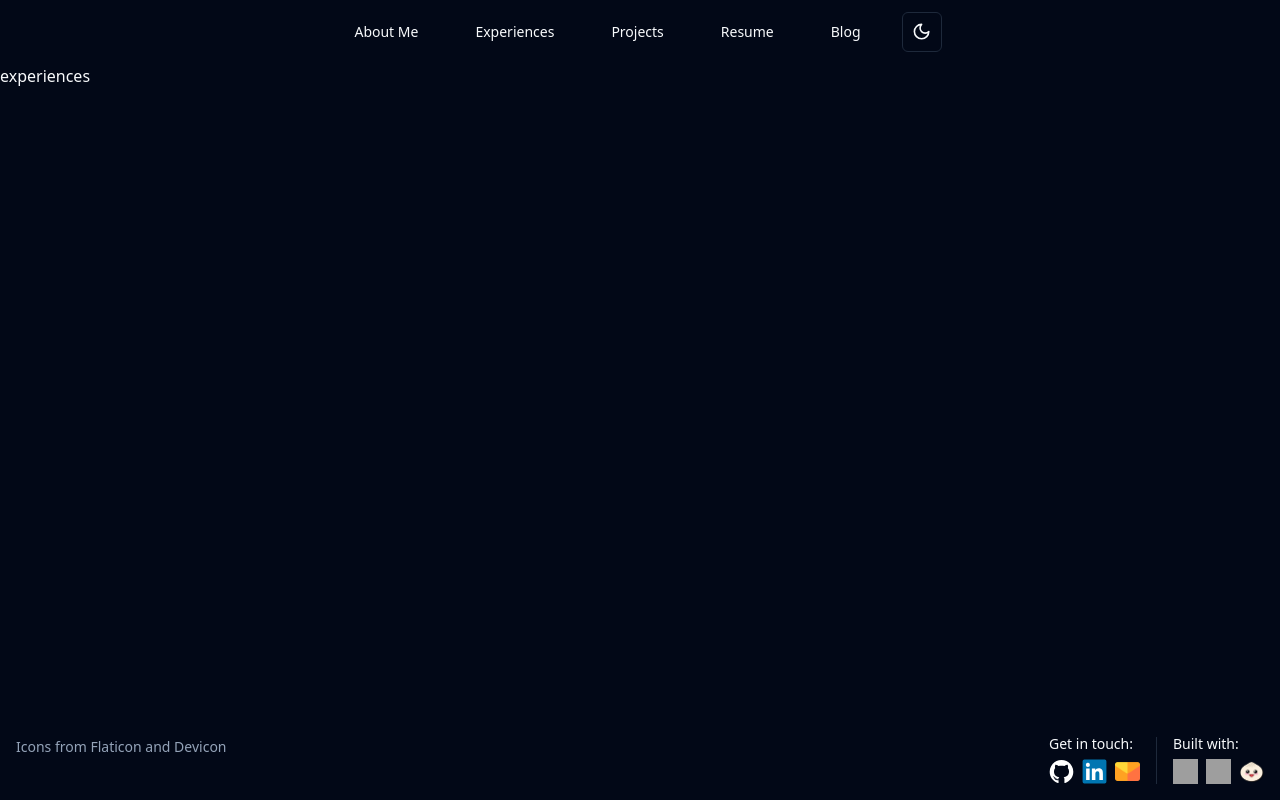
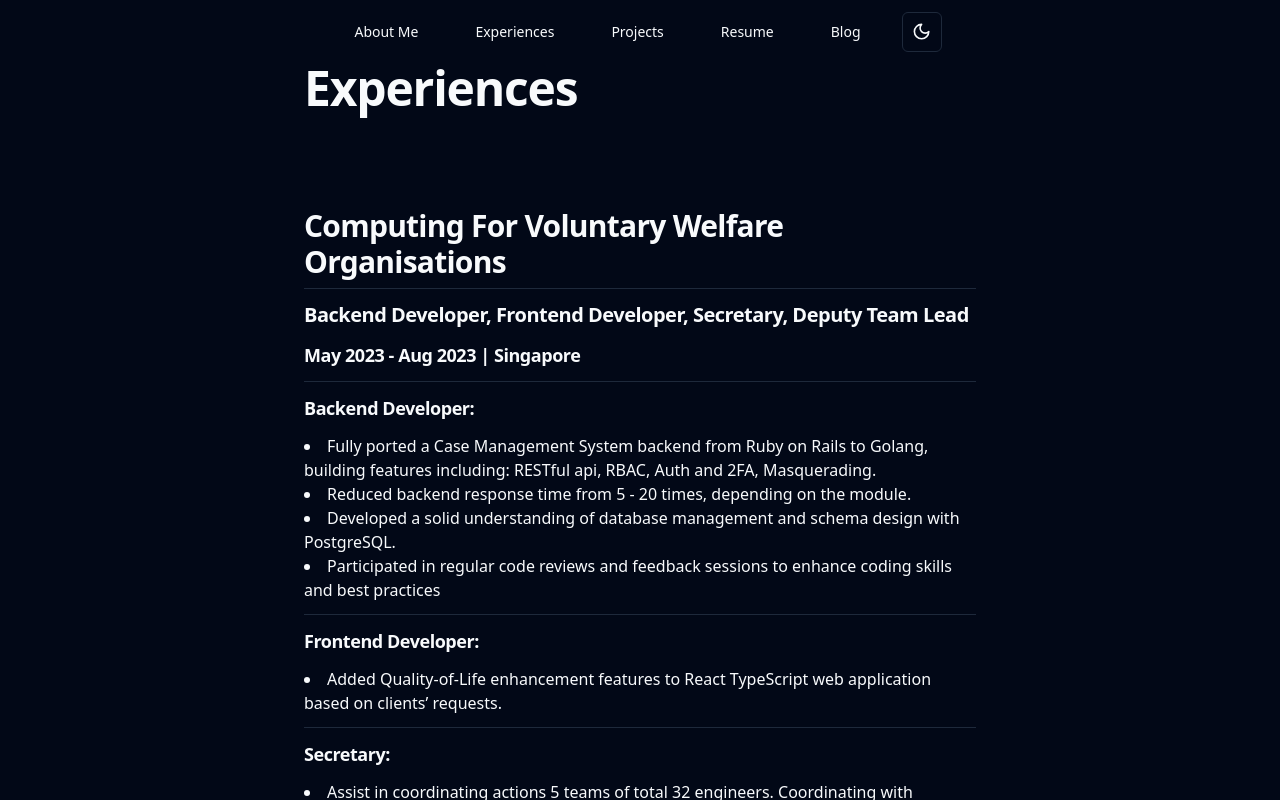
Before and after one commit to wxiaoyun/portfolio-old, a React (Vite) app: page /aboutme in a window 1280 px wide. Both pictures are taken after a click on the button "Experiences". Shown: the top 800 px of the page. Built offline with nearby package versions, Linux system fonts and the light colour scheme; grey boxes are pictures that could not be loaded.

Commit message:
experience tab

```diff
--- a/package.json
+++ b/package.json
@@ -16,6 +16,7 @@
     "@radix-ui/react-avatar": "^1.0.3",
     "@radix-ui/react-dropdown-menu": "^2.0.5",
     "@radix-ui/react-navigation-menu": "^1.1.3",
+    "@radix-ui/react-scroll-area": "^1.0.4",
     "@radix-ui/react-separator": "^1.0.3",
     "@radix-ui/react-slot": "^1.0.2",
     "class-variance-authority": "^0.7.0",
--- /dev/null
+++ b/src/components/ui/scroll-area.tsx
@@ -0,0 +1,46 @@
+import * as React from "react"
+import * as ScrollAreaPrimitive from "@radix-ui/react-scroll-area"
+
+import { cn } from "@/lib/utils"
+
+const ScrollArea = React.forwardRef<
+  React.ElementRef<typeof ScrollAreaPrimitive.Root>,
+  React.ComponentPropsWithoutRef<typeof ScrollAreaPrimitive.Root>
+>(({ className, children, ...props }, ref) => (
+  <ScrollAreaPrimitive.Root
+    ref={ref}
+    className={cn("relative overflow-hidden", className)}
+    {...props}
+  >
+    <ScrollAreaPrimitive.Viewport className="h-full w-full rounded-[inherit]">
+      {children}
+    </ScrollAreaPrimitive.Viewport>
+    <ScrollBar />
+    <ScrollAreaPrimitive.Corner />
+  </ScrollAreaPrimitive.Root>
+))
+ScrollArea.displayName = ScrollAreaPrimitive.Root.displayName
+
+const ScrollBar = React.forwardRef<
+  React.ElementRef<typeof ScrollAreaPrimitive.ScrollAreaScrollbar>,
+  React.ComponentPropsWithoutRef<typeof ScrollAreaPrimitive.ScrollAreaScrollbar>
+>(({ className, orientation = "vertical", ...props }, ref) => (
+  <ScrollAreaPrimitive.ScrollAreaScrollbar
+    ref={ref}
+    orientation={orientation}
+    className={cn(
+      "flex touch-none select-none transition-colors",
+      orientation === "vertical" &&
+        "h-full w-2.5 border-l border-l-transparent p-[1px]",
+      orientation === "horizontal" &&
+        "h-2.5 border-t border-t-transparent p-[1px]",
+      className
+    )}
+    {...props}
+  >
+    <ScrollAreaPrimitive.ScrollAreaThumb className="relative flex-1 rounded-full bg-border" />
+  </ScrollAreaPrimitive.ScrollAreaScrollbar>
+))
+ScrollBar.displayName = ScrollAreaPrimitive.ScrollAreaScrollbar.displayName
+
+export { ScrollArea, ScrollBar }
--- /dev/null
+++ b/src/lib/variants.ts
@@ -0,0 +1,17 @@
+import { Variants } from "framer-motion";
+
+export const fadeSlideInVariants: Variants = {
+	offscreen: {
+		y: 300,
+		opacity: 0,
+	},
+	onscreen: {
+		y: 0,
+		opacity: 1,
+		transition: {
+			type: "spring",
+			bounce: 0.1,
+			duration: 1.2,
+		},
+	},
+};
--- a/src/modules/aboutme/page/aboutme.tsx
+++ b/src/modules/aboutme/page/aboutme.tsx
@@ -1,25 +1,10 @@
 import React from "react";
-import { motion, Variants } from "framer-motion";
+import { motion } from "framer-motion";
 
 import { Avatar, AvatarFallback, AvatarImage } from "@/components/ui/avatar";
 import { Separator } from "@/components/ui/separator";
+import { fadeSlideInVariants } from "@/lib/variants";
 import { ToolMatrix } from "..";
-
-const sectionVariants: Variants = {
-	offscreen: {
-		y: 300,
-		opacity: 0,
-	},
-	onscreen: {
-		y: 0,
-		opacity: 1,
-		transition: {
-			type: "spring",
-			bounce: 0.1,
-			duration: 1.2,
-		},
-	},
-};
 
 export const AboutMe: React.FC = () => {
 	return (
@@ -63,7 +48,10 @@ export const AboutMe: React.FC = () => {
 				whileInView="onscreen"
 				viewport={{ once: true, amount: 0.8 }}
 			>
-				<motion.div variants={sectionVariants} className="flex flex-col gap-3">
+				<motion.div
+					variants={fadeSlideInVariants}
+					className="flex flex-col gap-3"
+				>
 					<div className="text-lg font-semibold w-full">
 						Tools and Technologies that I use
 					</div>
@@ -85,7 +73,7 @@ export const AboutMe: React.FC = () => {
 				viewport={{ once: true, amount: 0.8 }}
 			>
 				<motion.div
-					variants={sectionVariants}
+					variants={fadeSlideInVariants}
 					className="flex flex-col gap-3 items-start"
 				>
 					<div className="text-lg font-semibold">Personal Hobbies</div>
--- /dev/null
+++ b/src/modules/experience/components/cvwo.tsx
@@ -0,0 +1,114 @@
+import React from "react";
+
+import { motion } from "framer-motion";
+import { fadeSlideInVariants } from "@/lib/variants";
+import { Separator } from "@/components/ui/separator";
+
+export const Cvwo: React.FC = () => {
+	return (
+		<motion.div
+			className="max-w-2xl w-full"
+			initial="offscreen"
+			whileInView="onscreen"
+			viewport={{ once: true, amount: 0.8 }}
+		>
+			<motion.div
+				variants={fadeSlideInVariants}
+				className="flex flex-col gap-3 items-start"
+			>
+				<h2 className="scroll-m-20 border-b pb-2 text-3xl font-semibold tracking-tight transition-colors first:mt-0">
+					Computing For Voluntary Welfare Organisations
+				</h2>
+
+				<h3 className="scroll-m-20 text-xl font-semibold tracking-tight">
+					Backend Developer, Frontend Developer, Secretary, Deputy Team Lead
+				</h3>
+
+				<h4 className="scroll-m-20 text-lg font-semibold tracking-tight">
+					May 2023 - Aug 2023 | Singapore
+				</h4>
+
+				<Separator orientation="horizontal" className="max-w-2xl" />
+
+				<h4 className="scroll-m-20 text-lg font-semibold tracking-tight">
+					Backend Developer:
+				</h4>
+
+				<ul>
+					<li className="list-disc list-inside">
+						<p className="inline">
+							Fully ported a Case Management System backend from Ruby on Rails
+							to Golang, building features including: RESTful api, RBAC, Auth
+							and 2FA, Masquerading.
+						</p>
+					</li>
+					<li className="list-disc list-inside">
+						<p className="inline">
+							Reduced backend response time from 5 - 20 times, depending on the
+							module.
+						</p>
+					</li>
+					<li className="list-disc list-inside">
+						<p className="inline">
+							Developed a solid understanding of database management and schema
+							design with PostgreSQL.
+						</p>
+					</li>
+					<li className="list-disc list-inside">
+						<p className="inline">
+							Participated in regular code reviews and feedback sessions to
+							enhance coding skills and best practices
+						</p>
+					</li>
+				</ul>
+
+				<Separator orientation="horizontal" className="max-w-2xl" />
+
+				<h4 className="scroll-m-20 text-lg font-semibold tracking-tight">
+					Frontend Developer:
+				</h4>
+
+				<ul>
+					<li className="list-disc list-inside">
+						<p className="inline">
+							Added Quality-of-Life enhancement features to React TypeScript web
+							application based on clients’ requests.
+						</p>
+					</li>
+				</ul>
+
+				<Separator orientation="horizontal" className="max-w-2xl" />
+
+				<h4 className="scroll-m-20 text-lg font-semibold tracking-tight">
+					Secretary:
+				</h4>
+
+				<ul>
+					<li className="list-disc list-inside">
+						<p className="inline">
+							Assist in coordinating actions 5 teams of total 32 engineers.
+							Coordinating with external parties, managing resources and meeting
+							minute taking.
+						</p>
+					</li>
+				</ul>
+
+				<Separator orientation="horizontal" className="max-w-2xl" />
+
+				<h4 className="scroll-m-20 text-lg font-semibold tracking-tight">
+					Deputy Team Lead:
+				</h4>
+
+				<ul>
+					<li className="list-disc list-inside">
+						<p className="inline">
+							Preform code reviews and manage team morale.
+						</p>
+					</li>
+				</ul>
+			</motion.div>
+		</motion.div>
+	);
+};
+
+export default Cvwo;
--- /dev/null
+++ b/src/modules/experience/components/index.ts
@@ -0,0 +1 @@
+export * from "./cvwo";
--- /dev/null
+++ b/src/modules/experience/index.ts
@@ -0,0 +1,2 @@
+export * from "./components";
+export * from "./pages";
--- /dev/null
+++ b/src/modules/experience/pages/experience.tsx
@@ -0,0 +1,16 @@
+import React from "react";
+import { Cvwo } from "..";
+
+export const Experience: React.FC = () => {
+	return (
+		<div className="flex flex-col gap-y-24 items-center">
+			<h1 className="scroll-m-20 text-4xl font-extrabold tracking-tight lg:text-5xl justify-self-start max-w-2xl w-full">
+				Experiences
+			</h1>
+
+			<Cvwo />
+		</div>
+	);
+};
+
+export default Experience;
--- /dev/null
+++ b/src/modules/experience/pages/index.ts
@@ -0,0 +1 @@
+export * from "./experience.tsx";
--- a/src/router/route.tsx
+++ b/src/router/route.tsx
@@ -5,12 +5,13 @@ import {
 } from "react-router-dom";
 import { App, PageNotFound } from "../modules";
 import { AboutMe } from "@/modules/aboutme";
+import { Experience } from "@/modules/experience";
 
 export const Router = createBrowserRouter(
 	createRoutesFromElements(
 		<Route path="/" element={<App />}>
 			<Route path="/aboutme" element={<AboutMe />} />
-			<Route path="/experiences" element={<p>experiences</p>} />
+			<Route path="/experiences" element={<Experience />} />
 			<Route path="/projects" element={<p>projects</p>} />
 			<Route path="/blog" element={<p>blog</p>} />
 			<Route path="*" element={<PageNotFound />} />
```
Also changed, not shown: 1 other file (tests, documents, lock files or other folders).
